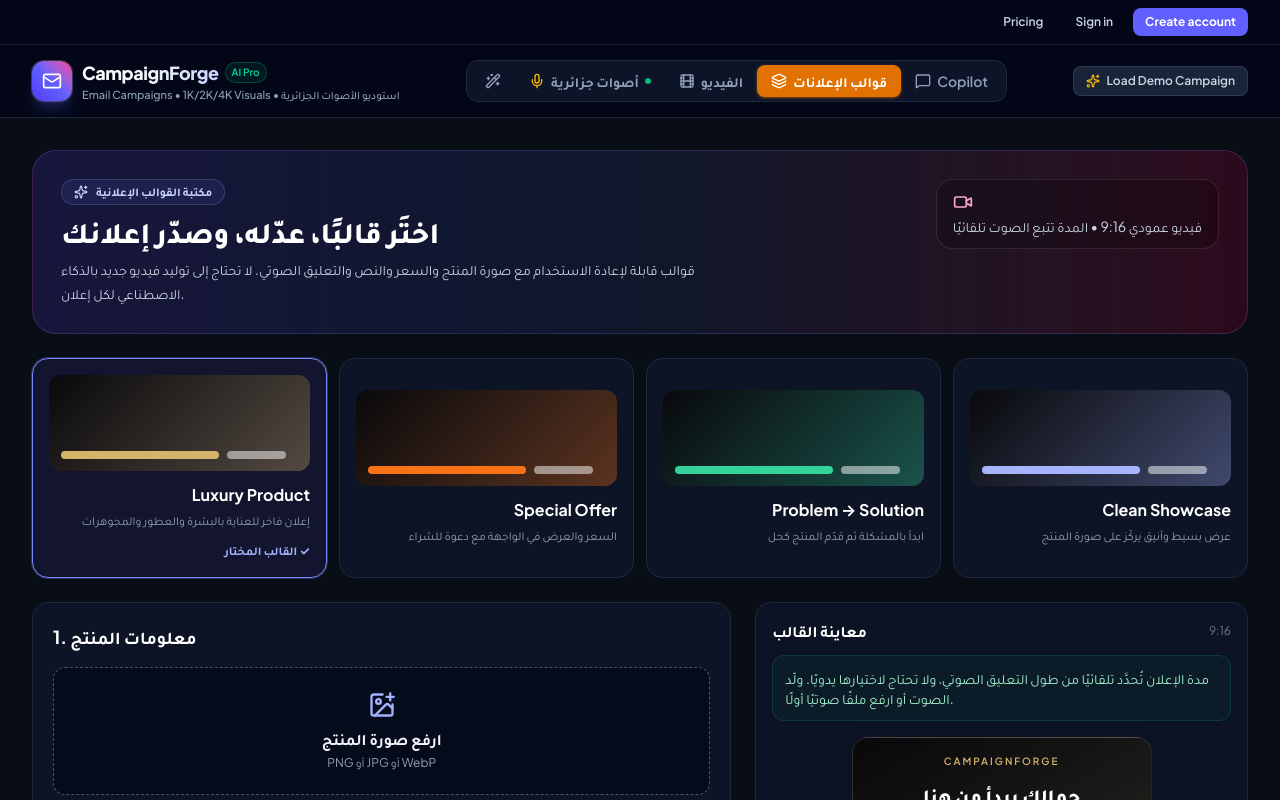
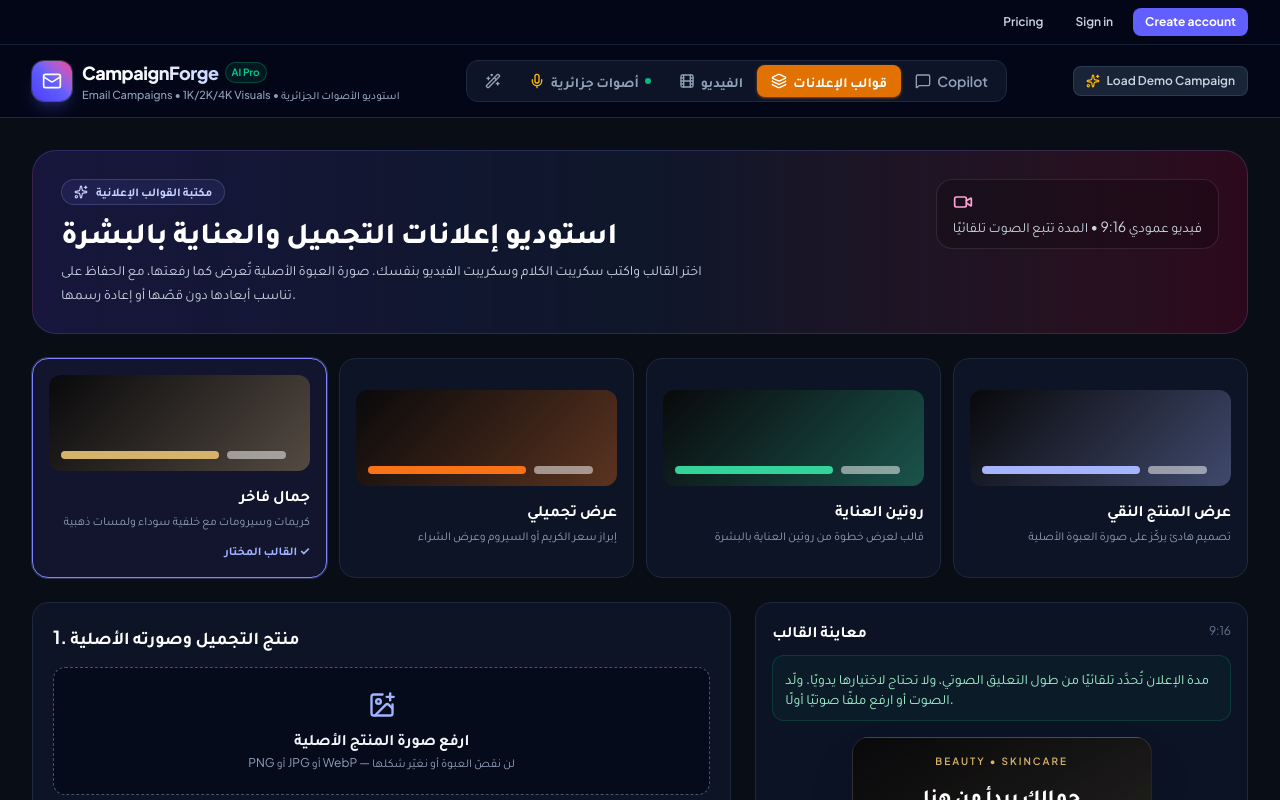
Before and after one commit to youceftalamali-prog/mailcraft-ai-test, a React (Vite) app: page / in a window 1280 px wide. Both pictures are taken after a click on the button "قوالب الإعلانات". Shown: the top 800 px of the page. Built offline with nearby package versions, Linux system fonts and the light colour scheme.

Commit message:
feat: specialize ad templates for beauty products

```diff
--- a/src/components/AdTemplateLibrary.tsx
+++ b/src/components/AdTemplateLibrary.tsx
@@ -5,14 +5,15 @@
 type Template = { id: TemplateId; name: string; description: string; accent: string; layout: 'center' | 'split' | 'editorial' | 'bold' };
 
 const templates: Template[] = [
-  { id: 'luxury', name: 'Luxury Product', description: 'إعلان فاخر للعناية بالبشرة والعطور والمجوهرات', accent: '#d6b36a', layout: 'center' },
-  { id: 'offer', name: 'Special Offer', description: 'السعر والعرض في الواجهة مع دعوة للشراء', accent: '#f97316', layout: 'bold' },
-  { id: 'problem', name: 'Problem → Solution', description: 'ابدأ بالمشكلة ثم قدّم المنتج كحل', accent: '#34d399', layout: 'split' },
-  { id: 'minimal', name: 'Clean Showcase', description: 'عرض بسيط وأنيق يركّز على صورة المنتج', accent: '#a5b4fc', layout: 'editorial' },
+  { id: 'luxury', name: 'جمال فاخر', description: 'كريمات وسيرومات مع خلفية سوداء ولمسات ذهبية', accent: '#d6b36a', layout: 'center' },
+  { id: 'offer', name: 'عرض تجميلي', description: 'إبراز سعر الكريم أو السيروم وعرض الشراء', accent: '#f97316', layout: 'bold' },
+  { id: 'problem', name: 'روتين العناية', description: 'قالب لعرض خطوة من روتين العناية بالبشرة', accent: '#34d399', layout: 'split' },
+  { id: 'minimal', name: 'عرض المنتج النقي', description: 'تصميم هادئ يركّز على صورة العبوة الأصلية', accent: '#a5b4fc', layout: 'editorial' },
 ];
 
 export const AdTemplateLibrary: React.FC = () => {
   const [selected, setSelected] = useState<TemplateId>('luxury');
+  const [productCategory, setProductCategory] = useState('كريم للعناية بالبشرة');
   const [productName, setProductName] = useState('اسم المنتج');
   const [price, setPrice] = useState('2500 دج');
   const [headline, setHeadline] = useState('جمالك يبدأ من هنا');
@@ -134,7 +135,7 @@
         else { gradient.addColorStop(0, '#09090b'); gradient.addColorStop(1, '#272018'); }
         ctx.fillStyle = gradient; ctx.fillRect(0, 0, width, height);
         ctx.textAlign = 'center'; ctx.direction = 'rtl';
-        ctx.fillStyle = template.accent; ctx.font = '600 22px Arial'; ctx.fillText('CAMPAIGNFORGE • AD TEMPLATE', width / 2, 76);
+        ctx.fillStyle = template.accent; ctx.font = '600 22px Arial'; ctx.fillText('BEAUTY • SKINCARE', width / 2, 76);
         ctx.fillStyle = '#ffffff'; ctx.font = 'bold 44px Arial'; ctx.fillText(headline.slice(0, 30), width / 2, 145);
         const maxW = 500, maxH = selected === 'minimal' ? 540 : 470;
         const ratio = Math.min(maxW / img.width, maxH / img.height);
@@ -196,8 +197,8 @@
         <div className="flex flex-wrap items-start justify-between gap-4">
           <div>
             <div className="mb-2 inline-flex items-center gap-2 rounded-full border border-indigo-300/20 bg-indigo-400/10 px-3 py-1 text-xs font-semibold text-indigo-200"><Sparkles className="h-3.5 w-3.5" /> مكتبة القوالب الإعلانية</div>
-            <h1 className="text-2xl sm:text-3xl font-black text-white">اختَر قالبًا، عدّله، وصدّر إعلانك</h1>
-            <p className="mt-2 max-w-2xl text-sm leading-6 text-slate-300">قوالب قابلة لإعادة الاستخدام مع صورة المنتج والسعر والنص والتعليق الصوتي. لا تحتاج إلى توليد فيديو جديد بالذكاء الاصطناعي لكل إعلان.</p>
+            <h1 className="text-2xl sm:text-3xl font-black text-white">استوديو إعلانات التجميل والعناية بالبشرة</h1>
+            <p className="mt-2 max-w-2xl text-sm leading-6 text-slate-300">اختر القالب واكتب سكريبت الكلام وسكريبت الفيديو بنفسك. صورة العبوة الأصلية تُعرض كما رفعتها، مع الحفاظ على تناسب أبعادها دون قصّها أو إعادة رسمها.</p>
           </div>
           <div className="rounded-2xl border border-white/10 bg-black/20 px-4 py-3 text-sm text-slate-300"><Video className="mb-1 h-5 w-5 text-pink-300" /> فيديو عمودي 9:16 • المدة تتبع الصوت تلقائيًا</div>
         </div>
@@ -220,13 +221,14 @@
       <div className="grid grid-cols-1 items-start gap-6 lg:grid-cols-12">
         <div className="space-y-5 lg:col-span-7">
           <div className="rounded-2xl border border-slate-800 bg-slate-900/70 p-5">
-            <h2 className="mb-4 text-lg font-bold text-white">1. معلومات المنتج</h2>
+            <h2 className="mb-4 text-lg font-bold text-white">1. منتج التجميل وصورته الأصلية</h2>
             <label className="mb-4 flex min-h-32 cursor-pointer flex-col items-center justify-center rounded-xl border border-dashed border-slate-600 bg-slate-950/60 p-4 text-center hover:border-indigo-400">
-              {imageUrl ? <img src={imageUrl} alt="صورة المنتج" className="max-h-48 rounded-lg object-contain" /> : <><ImagePlus className="mb-2 h-7 w-7 text-indigo-300" /><span className="font-semibold">ارفع صورة المنتج</span><span className="mt-1 text-xs text-slate-400">PNG أو JPG أو WebP</span></>}
+              {imageUrl ? <img src={imageUrl} alt="صورة المنتج الأصلية" className="max-h-48 rounded-lg object-contain" /> : <><ImagePlus className="mb-2 h-7 w-7 text-indigo-300" /><span className="font-semibold">ارفع صورة المنتج الأصلية</span><span className="mt-1 text-xs text-slate-400">PNG أو JPG أو WebP — لن نقصّ العبوة أو نغيّر شكلها</span></>}
               <input type="file" accept="image/*" className="hidden" onChange={(event) => updateImage(event.target.files?.[0])} />
             </label>
             {imageName && <p className="mb-3 text-xs text-slate-400">{imageName}</p>}
             <div className="grid grid-cols-1 gap-3 sm:grid-cols-2">
+              <label className="text-sm text-slate-300">فئة المنتج<select value={productCategory} onChange={(e) => setProductCategory(e.target.value)} className="mt-1 w-full rounded-xl border border-slate-700 bg-slate-950 px-3 py-2.5 text-white"><option>كريم للعناية بالبشرة</option><option>سيروم للوجه</option><option>كريم العين</option><option>غسول الوجه</option><option>مرطب</option><option>قناع للبشرة</option><option>منتج للعناية بالشعر</option><option>منتج تجميلي آخر</option></select></label>
               <label className="text-sm text-slate-300">اسم المنتج<input value={productName} onChange={(e) => setProductName(e.target.value)} className="mt-1 w-full rounded-xl border border-slate-700 bg-slate-950 px-3 py-2.5 text-white outline-none focus:border-indigo-400" /></label>
               <label className="text-sm text-slate-300">السعر<input value={price} onChange={(e) => setPrice(e.target.value)} className="mt-1 w-full rounded-xl border border-slate-700 bg-slate-950 px-3 py-2.5 text-white outline-none focus:border-indigo-400" /></label>
               <label className="text-sm text-slate-300 sm:col-span-2">العنوان الرئيسي<input value={headline} onChange={(e) => setHeadline(e.target.value)} className="mt-1 w-full rounded-xl border border-slate-700 bg-slate-950 px-3 py-2.5 text-white outline-none focus:border-indigo-400" /></label>
@@ -254,7 +256,7 @@
             <h2 className="mb-2 text-lg font-bold text-white">3. سكريبت الفيديو — تكتبه أنت</h2>
             <p className="mb-3 text-sm leading-6 text-slate-400">اكتب وصف اللقطات بالترتيب، كل مشهد في سطر مستقل. هذا الحقل منفصل عن كلام المعلّق الصوتي، ولن يعيد الذكاء الاصطناعي صياغته. في القالب الحالي تظهر أوصاف المشاهد بالتتابع على الفيديو؛ أما تنفيذ حركات كاميرا واقعية أو إنشاء موديل يتكلم فيحتاج محرّك فيديو مخصصًا.</p>
             <label className="block text-sm text-slate-300">وصف المشاهد<textarea value={videoScript} onChange={(e) => setVideoScript(e.target.value)} rows={6} placeholder={"المشهد 1: لقطة قريبة للعبوة...\nالمشهد 2: حركة كاميرا بطيئة...\nالمشهد 3: عرض السعر والدعوة للطلب..."} className="mt-1 w-full rounded-xl border border-slate-700 bg-slate-950 px-3 py-3 text-white outline-none focus:border-indigo-400" /></label>
-            <p className="mt-2 text-xs text-slate-500">نصيحة: خصّص هذا القالب لمنتجات التجميل، واذكر أن صورة العبوة الأصلية يجب أن تبقى كما هي.</p>
+            <p className="mt-2 text-xs text-slate-500">الفئة المختارة: {productCategory}. صورة المنتج تُرسم مع الحفاظ على نسبتها الأصلية؛ لا تستخدم قصًّا تلقائيًا أو فلاتر على الصورة.</p>
           </div>
         </div>
 
@@ -263,7 +265,7 @@
             <div className="mb-3 flex flex-wrap items-center justify-between gap-3"><h2 className="font-bold text-white">معاينة القالب</h2><span className="text-xs text-slate-500">9:16</span></div>
             <div className="mb-4 rounded-xl border border-emerald-500/20 bg-emerald-500/5 p-3 text-sm text-emerald-200">مدة الإعلان تُحدَّد تلقائيًا من طول التعليق الصوتي، ولا تحتاج لاختيارها يدويًا.{audioDuration ? ` المدة الحالية: ${Math.ceil(audioDuration)} ثانية.` : ' ولّد الصوت أو ارفع ملفًا صوتيًا أولًا.'}</div>
             <div className="mx-auto max-w-[300px] overflow-hidden rounded-2xl border border-white/10 p-4 text-center shadow-2xl" style={{ background: `linear-gradient(150deg, #09090b, ${template.accent}44)` }}>
-              <p className="text-[10px] font-semibold tracking-[0.2em]" style={{ color: template.accent }}>CAMPAIGNFORGE</p>
+              <p className="text-[10px] font-semibold tracking-[0.2em]" style={{ color: template.accent }}>BEAUTY • SKINCARE</p>
               <h3 className="mt-3 text-xl font-black text-white">{headline || 'عنوان الإعلان'}</h3>
               <div className="my-4 flex h-56 items-center justify-center rounded-xl bg-black/20 p-3">{imageUrl ? <img ref={previewImageRef} src={imageUrl} alt={productName} className="max-h-full max-w-full object-contain drop-shadow-2xl" /> : <div className="text-sm text-slate-500">صورة المنتج تظهر هنا</div>}</div>
               <p className="font-bold text-white">{productName || 'اسم المنتج'}</p>
@@ -273,7 +275,7 @@
             </div>
             <canvas ref={canvasRef} className="hidden" />
             <button onClick={exportVideo} disabled={busyExport || !imageUrl || !audioUrl || !audioDuration} className="mt-4 flex w-full items-center justify-center gap-2 rounded-xl bg-indigo-600 px-4 py-3 font-bold text-white hover:bg-indigo-500 disabled:cursor-not-allowed disabled:opacity-50">{busyExport ? <LoaderCircle className="h-4 w-4 animate-spin" /> : <Download className="h-4 w-4" />}{busyExport ? 'جارٍ تصدير الفيديو…' : 'تصدير الفيديو الإعلاني'}</button>
-            <p className="mt-2 text-xs leading-5 text-slate-500">يتم التصدير محليًا إلى WebM، وتُطابق مدة الفيديو مدة الصوت تلقائيًا. يمكنك توليد الصوت أو رفع ملف صوتي.</p>
+            <p className="mt-2 text-xs leading-5 text-slate-500">يتم التصدير محليًا إلى WebM، ومدة الفيديو تتبع الصوت. القالب يحافظ على صورة العبوة كما هي، لكنه لا ينشئ مشاهد واقعية أو موديلًا متحدثًا.</p>
             {status && <p className="mt-3 text-sm text-emerald-300">{status}</p>}
             {error && <p role="alert" className="mt-3 text-sm text-red-300">{error}</p>}
             {audioUrl && <button onClick={() => audioRef.current?.play()} className="mt-3 inline-flex items-center gap-2 text-sm text-indigo-300 hover:text-indigo-200"><Play className="h-4 w-4" />استمع للتعليق الصوتي</button>}
```
